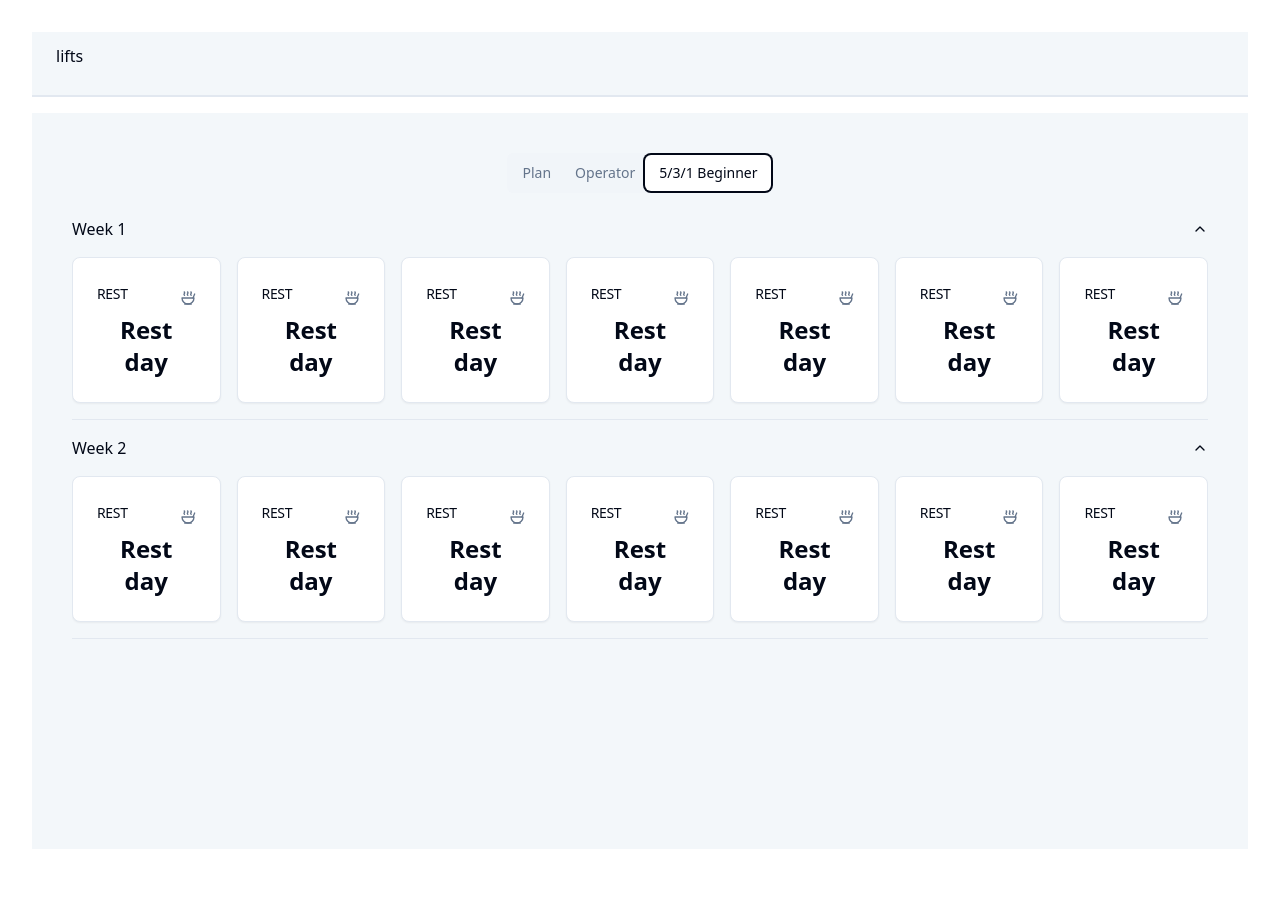
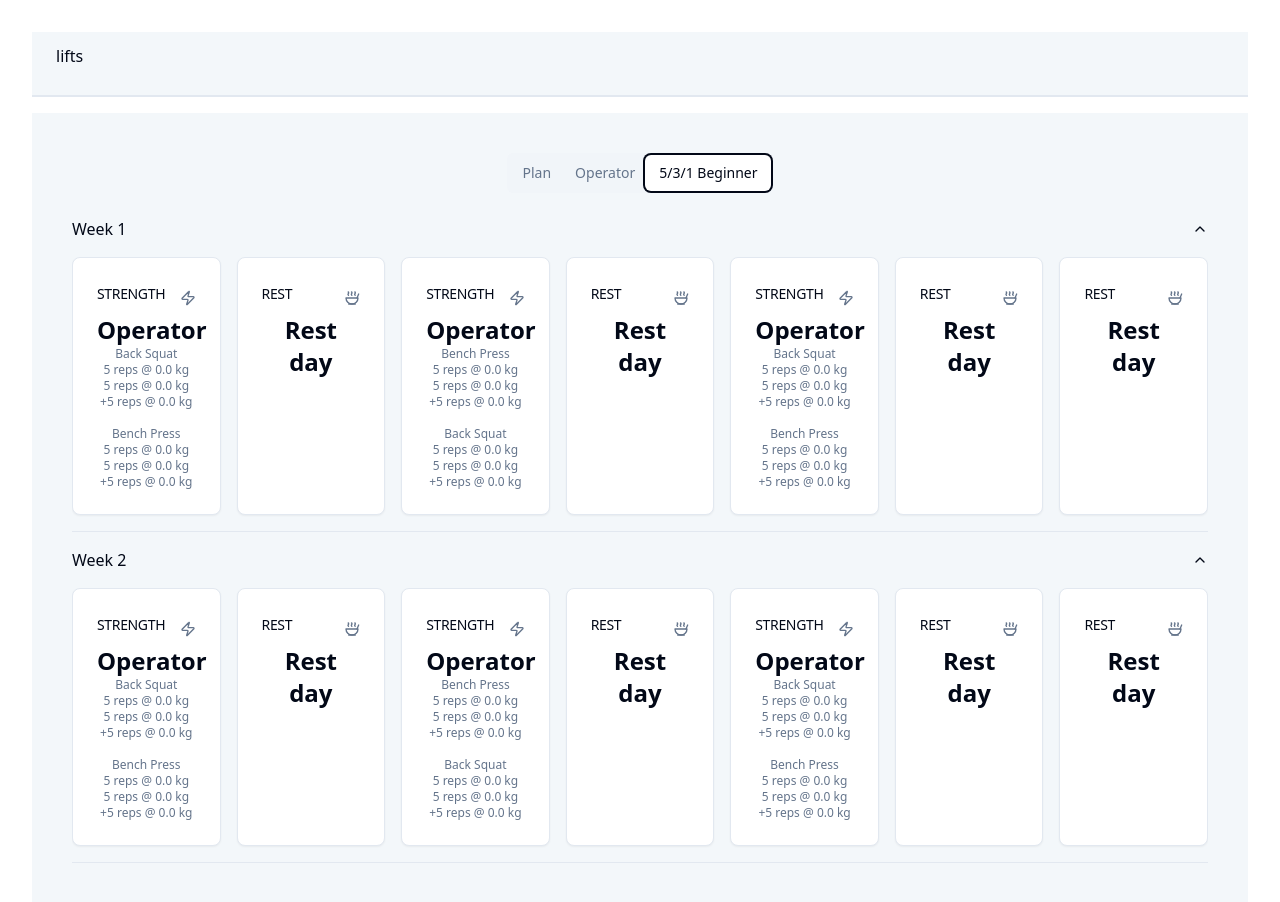
Before and after one commit to vrnvu/lifts, a React (Vite) app: page / in a window 1280 px wide. Both pictures are taken after a click on the tab "5/3/1 Beginner". Shown: the top 902 px of the page. Before the commit the page ends 881 px from the top, so only its background shows below. Built offline with nearby package versions, Linux system fonts and the light colour scheme.

Commit message:
new 5/3/1 view and flex strength day

```diff
--- /dev/null
+++ b/src/components/StrengthFlexDayCard.tsx
@@ -0,0 +1,45 @@
+import { Zap } from "lucide-react"
+
+import {
+  Card,
+  CardContent,
+  CardHeader,
+  CardTitle,
+} from "@/components/ui/card"
+
+export interface StrengthFlexExercise {
+  name: string;
+  sets: [string, string][];
+}
+
+export interface StrengthFlexDayCardProps {
+  exercises: StrengthFlexExercise[];
+}
+
+export default function StrengthFlexDayCard({ exercises }: StrengthFlexDayCardProps) {
+  return (
+    <Card>
+      <CardHeader className="flex flex-row items-center justify-between space-y-2 pb-2">
+        <CardTitle className="text-sm font-medium">STRENGTH</CardTitle>
+        <Zap className="h-4 w-4 text-muted-foreground" />
+      </CardHeader>
+      <CardContent>
+        <div className="text-2xl font-bold">Operator</div>
+        <div className="space-y-4 text-xs text-muted-foreground">
+          {exercises.map((exercise, index) => (
+            <div key={index}>
+              <div>{exercise.name}</div>
+              {exercise.sets.map(set =>
+              (
+                <div>
+                  {set[0]} @ {set[1]} kg
+                </div>
+              )
+              )}
+            </div>
+          ))}
+        </div>
+      </CardContent>
+    </Card>
+  );
+}
--- a/src/contexts/UserConfigContext.tsx
+++ b/src/contexts/UserConfigContext.tsx
@@ -5,6 +5,19 @@ export enum ExerciseType {
   BENCH_PRESS,
   BACK_SQUAT,
   WEIGHTED_PULLUPS
+}
+
+export function toName(exercise: ExerciseType) {
+  switch (exercise) {
+    case ExerciseType.BENCH_PRESS:
+      return "Bench Press";
+    case ExerciseType.BACK_SQUAT:
+      return "Back Squat";
+    case ExerciseType.WEIGHTED_PULLUPS:
+      return "Weighted Pullups";
+    default:
+      throw new Error(`Non-existent exercise type in switch: ${exercise}`);
+  }
 }
 
 export interface UserConfig {
--- a/src/views/Program531BView.tsx
+++ b/src/views/Program531BView.tsx
@@ -1,21 +1,79 @@
 import RestDayCard from "@/components/RestDayCard";
+import StrengthFlexDayCard, { StrengthFlexExercise } from "@/components/StrengthFlexDayCard";
 import { Accordion, AccordionContent, AccordionItem, AccordionTrigger } from "@/components/ui/accordion";
+import { ExerciseType, UserConfig, getWeight, toName, useUserConfig } from "@/contexts/UserConfigContext";
+
+export default function Program531BView() {
+  const userConfig: UserConfig = useUserConfig();
+  const benchPress = getWeight(userConfig, ExerciseType.BENCH_PRESS);
+  const backSquat = getWeight(userConfig, ExerciseType.BACK_SQUAT);
+
+  const week1: StrengthFlexExercise[][] = [
+    [
+      {
+        name: toName(ExerciseType.BACK_SQUAT), sets: [
+          ["5 reps", (backSquat * 0.65).toFixed(1)],
+          ["5 reps", (backSquat * 0.75).toFixed(1)],
+          ["+5 reps", (backSquat * 0.85).toFixed(1)],
+        ]
+      },
+      {
+        name: toName(ExerciseType.BENCH_PRESS), sets: [
+          ["5 reps", (benchPress * 0.65).toFixed(1)],
+          ["5 reps", (benchPress * 0.75).toFixed(1)],
+          ["+5 reps", (benchPress * 0.85).toFixed(1)],
+        ]
+      }
+    ],
+    [
+      {
+        name: toName(ExerciseType.BENCH_PRESS), sets: [
+          ["5 reps", (benchPress * 0.65).toFixed(1)],
+          ["5 reps", (benchPress * 0.75).toFixed(1)],
+          ["+5 reps", (benchPress * 0.85).toFixed(1)],
+        ]
+      },
+      {
+        name: toName(ExerciseType.BACK_SQUAT), sets: [
+          ["5 reps", (backSquat * 0.65).toFixed(1)],
+          ["5 reps", (backSquat * 0.75).toFixed(1)],
+          ["+5 reps", (backSquat * 0.85).toFixed(1)],
+        ]
+      }
+    ],
+    [
+      {
+        name: toName(ExerciseType.BACK_SQUAT), sets: [
+          ["5 reps", (backSquat * 0.65).toFixed(1)],
+          ["5 reps", (backSquat * 0.75).toFixed(1)],
+          ["+5 reps", (backSquat * 0.85).toFixed(1)],
+        ]
+      },
+      {
+        name: toName(ExerciseType.BENCH_PRESS), sets: [
+          ["5 reps", (benchPress * 0.65).toFixed(1)],
+          ["5 reps", (benchPress * 0.75).toFixed(1)],
+          ["+5 reps", (benchPress * 0.85).toFixed(1)],
+        ]
+      }
+    ],
+  ];
 
 
-export default function Program531BView() {
   const weekIds = ["item-1", "item-2"];
 
+  // TODO week 3 and multiple weeks
   return (
     <Accordion type="multiple" defaultValue={weekIds}>
       <AccordionItem value="item-1">
         <AccordionTrigger>Week 1</AccordionTrigger>
         <AccordionContent>
           <div className="grid grid-cols-7 gap-4">
+            <StrengthFlexDayCard exercises={week1[0]} />
             <RestDayCard />
+            <StrengthFlexDayCard exercises={week1[1]} />
             <RestDayCard />
-            <RestDayCard />
-            <RestDayCard />
-            <RestDayCard />
+            <StrengthFlexDayCard exercises={week1[2]} />
             <RestDayCard />
             <RestDayCard />
           </div>
@@ -25,11 +83,11 @@ export default function Program531BView() {
         <AccordionTrigger>Week 2</AccordionTrigger>
         <AccordionContent>
           <div className="grid grid-cols-7 gap-4">
+            <StrengthFlexDayCard exercises={week1[0]} />
             <RestDayCard />
+            <StrengthFlexDayCard exercises={week1[1]} />
             <RestDayCard />
-            <RestDayCard />
-            <RestDayCard />
-            <RestDayCard />
+            <StrengthFlexDayCard exercises={week1[2]} />
             <RestDayCard />
             <RestDayCard />
           </div>
```
